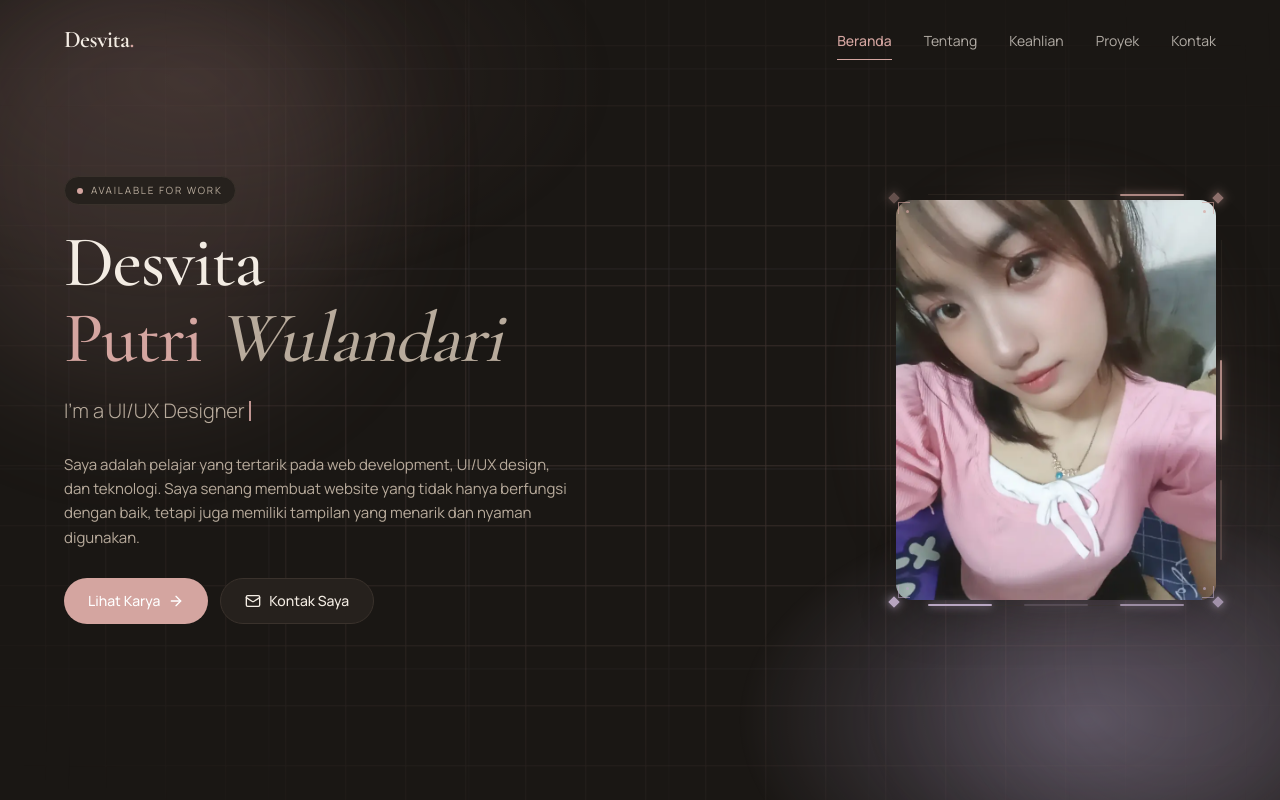
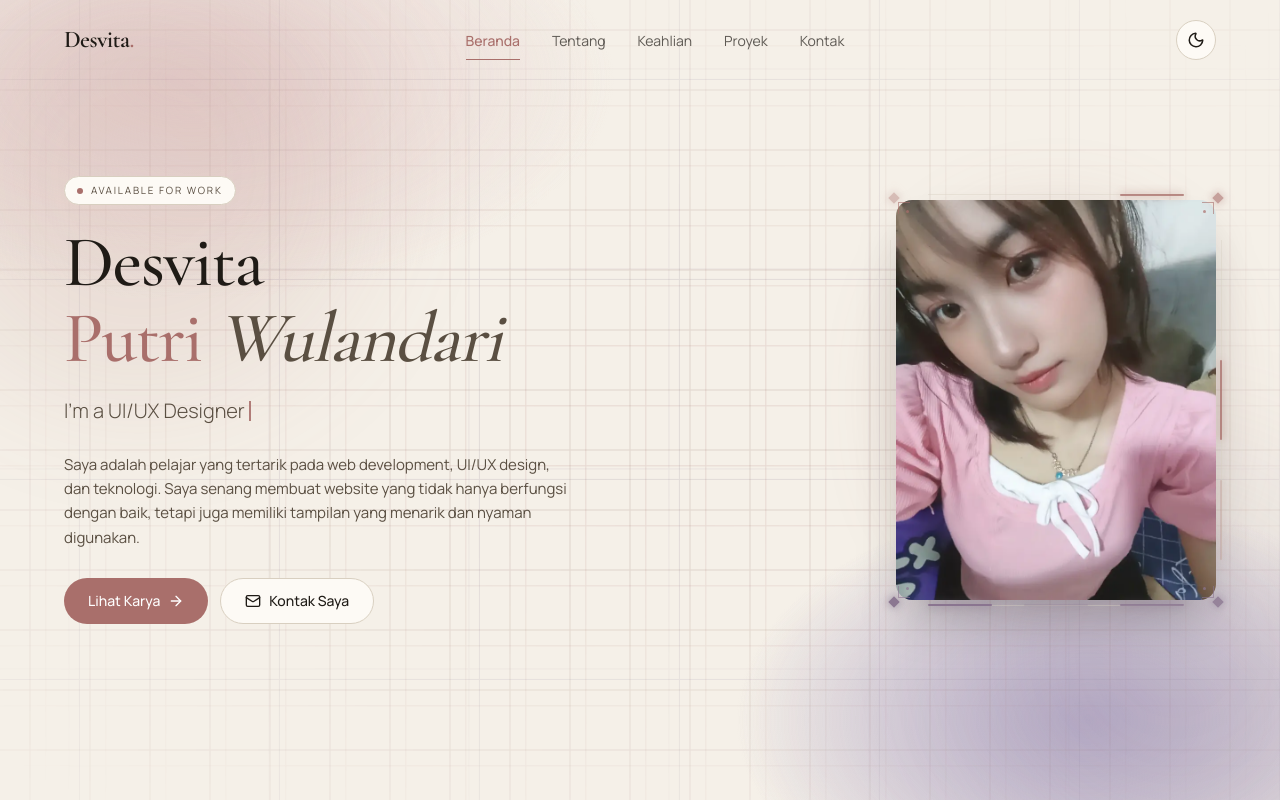
Before and after one commit to vitacantikbanget/portofolio, a Next.js app: page / in a window 1280 px wide. Shown: the top 800 px of the page. Built offline with nearby package versions, Linux system fonts and the light colour scheme.

Commit message:
feat: dark/light mode toggle with grid background

```diff
--- a/src/app/globals.css
+++ b/src/app/globals.css
@@ -1,10 +1,36 @@
 @import "tailwindcss";
 
-/* ====== DARK THEME (HANYA INI) ====== */
+@custom-variant dark (&:where(.dark, .dark *));
+
+/* ====== THEME VARIABLES ====== */
 :root {
+  --bg: #f5f0e8;
+  --bg-soft: #ebe4d8;
+  --surface: #fdfaf5;        /* cream, bukan putih */
+  --surface-2: #f0e9de;      /* card second layer */
+  --border: #d8cfc0;
+  --text: #1f1b16;            /* lebih gelap */
+  --text-muted: #5a4f42;      /* lebih gelap */
+  --accent: #a96f6b;
+  --accent-soft: #e8d5d2;
+  --mauve: #8a7590;
+  --lavender: #b8aec8;
+  --nav-bg: rgba(245, 240, 232, 0.8);
+
+  /* Grid */
+  --grid-color-1: #8a5a55;
+  --grid-color-2: #6b5a7a;
+  --grid-opacity-1: 0.18;
+  --grid-opacity-2: 0.14;
+  --grid-size-1: 60px;
+  --grid-size-2: 200px;
+}
+
+.dark {
   --bg: #1a1714;
   --bg-soft: #221e1a;
   --surface: #26211d;
+  --surface-2: #2e2823;
   --border: #3a322c;
   --text: #f3ece3;
   --text-muted: #b8ab9c;
@@ -12,8 +38,15 @@
   --accent-soft: #4a3a38;
   --mauve: #b8a6c2;
   --lavender: #a89bbd;
-  --glow: rgba(212, 165, 160, 0.3);
   --nav-bg: rgba(26, 23, 20, 0.75);
+
+  /* Grid */
+  --grid-color-1: #d4a5a0;
+  --grid-color-2: #b8a6c2;
+  --grid-opacity-1: 0.14;
+  --grid-opacity-2: 0.1;
+  --grid-size-1: 60px;
+  --grid-size-2: 200px;
 }
 
 /* ====== BASE ====== */
@@ -26,11 +59,94 @@ body {
   color: var(--text);
   font-family: var(--font-manrope), sans-serif;
   overflow-x: hidden;
+  transition: background 0.4s ease, color 0.4s ease;
+  position: relative;
+
+  background-image:
+    radial-gradient(
+      ellipse 60% 50% at 15% 10%,
+      var(--accent-soft) 0%,
+      transparent 55%
+    ),
+    radial-gradient(
+      ellipse 50% 50% at 85% 90%,
+      var(--lavender) 0%,
+      transparent 55%
+    );
+  background-attachment: fixed;
+  background-color: var(--bg);
 }
 
 h1, h2, h3, h4 {
   font-family: var(--font-cormorant), serif;
   letter-spacing: -0.02em;
+  color: var(--text);
+}
+
+p, span, a, button, li {
+  color: inherit;
+}
+
+/* ====== GRID 1 — rapat ====== */
+body::before {
+  content: "";
+  position: fixed;
+  inset: -100px;
+  z-index: -2;
+  background-image:
+    linear-gradient(var(--grid-color-1) 1px, transparent 1px),
+    linear-gradient(90deg, var(--grid-color-1) 1px, transparent 1px);
+  background-size: var(--grid-size-1) var(--grid-size-1);
+  opacity: var(--grid-opacity-1);
+  mask-image: radial-gradient(
+    ellipse 90% 80% at center,
+    black 20%,
+    transparent 85%
+  );
+  -webkit-mask-image: radial-gradient(
+    ellipse 90% 80% at center,
+    black 20%,
+    transparent 85%
+  );
+  animation: gridShift 40s linear infinite;
+  pointer-events: none;
+  transition: opacity 0.4s ease;
+}
+
+/* ====== GRID 2 — jarang ====== */
+body::after {
+  content: "";
+  position: fixed;
+  inset: -100px;
+  z-index: -3;
+  background-image:
+    linear-gradient(var(--grid-color-2) 1px, transparent 1px),
+    linear-gradient(90deg, var(--grid-color-2) 1px, transparent 1px);
+  background-size: var(--grid-size-2) var(--grid-size-2);
+  opacity: var(--grid-opacity-2);
+  mask-image: radial-gradient(
+    ellipse 90% 80% at center,
+    black 15%,
+    transparent 90%
+  );
+  -webkit-mask-image: radial-gradient(
+    ellipse 90% 80% at center,
+    black 15%,
+    transparent 90%
+  );
+  animation: gridShiftReverse 60s linear infinite;
+  pointer-events: none;
+  transition: opacity 0.4s ease;
+}
+
+@keyframes gridShift {
+  0% { transform: translate(0, 0); }
+  100% { transform: translate(60px, 60px); }
+}
+
+@keyframes gridShiftReverse {
+  0% { transform: translate(0, 0); }
+  100% { transform: translate(-200px, -200px); }
 }
 
 /* ====== UTILITIES ====== */
--- a/src/app/layout.tsx
+++ b/src/app/layout.tsx
@@ -26,7 +26,26 @@ export default function RootLayout({
   children: React.ReactNode;
 }) {
   return (
-    <html lang="id" className="dark">
+    <html lang="id" suppressHydrationWarning>
+      <head>
+        {/* Script untuk set tema sebelum halaman render — biar gak flicker */}
+        <script
+          dangerouslySetInnerHTML={{
+            __html: `
+              try {
+                const theme = localStorage.getItem('theme');
+                const systemDark = window.matchMedia('(prefers-color-scheme: dark)').matches;
+                const isDark = theme === 'dark' || (!theme && systemDark);
+                if (isDark) {
+                  document.documentElement.classList.add('dark');
+                } else {
+                  document.documentElement.classList.remove('dark');
+                }
+              } catch (e) {}
+            `,
+          }}
+        />
+      </head>
       <body className={`${cormorant.variable} ${manrope.variable}`}>
         {children}
       </body>
--- a/src/components/Navbar.tsx
+++ b/src/components/Navbar.tsx
@@ -2,6 +2,7 @@
 
 import { useEffect, useState } from "react";
 import { Menu, X } from "lucide-react";
+import ThemeToggle from "./ThemeToggle";
 import { cn } from "@/lib/utils";
 
 const links = [
@@ -61,7 +62,9 @@ export default function Navbar() {
     <header
       className={cn(
         "fixed top-0 left-0 right-0 z-50 transition-all duration-300",
-        scrolled ? "backdrop-blur-xl border-b shadow-sm" : "border-b border-transparent"
+        scrolled
+          ? "backdrop-blur-xl border-b shadow-sm"
+          : "border-b border-transparent"
       )}
       style={{
         background: scrolled ? "var(--nav-bg)" : "transparent",
@@ -110,7 +113,9 @@ export default function Navbar() {
           ))}
         </ul>
 
-        {/* Hamburger Mobile */}
+        {/* Kanan: Toggle + Hamburger */}
+        <div className="flex items-center gap-3">
+          <ThemeToggle />
           <button
             onClick={() => setOpen(!open)}
             aria-label="Buka menu"
@@ -119,6 +124,7 @@ export default function Navbar() {
           >
             {open ? <X size={18} /> : <Menu size={18} />}
           </button>
+        </div>
       </nav>
 
       {/* Menu Mobile */}
--- /dev/null
+++ b/src/components/ThemeToggle.tsx
@@ -0,0 +1,56 @@
+"use client";
+
+import { useEffect, useState } from "react";
+import { Moon, Sun } from "lucide-react";
+
+export default function ThemeToggle() {
+  const [isDark, setIsDark] = useState(false);
+  const [mounted, setMounted] = useState(false);
+
+  useEffect(() => {
+    setMounted(true);
+    const theme = localStorage.getItem("theme");
+    const systemDark = window.matchMedia(
+      "(prefers-color-scheme: dark)"
+    ).matches;
+    const dark = theme === "dark" || (!theme && systemDark);
+    setIsDark(dark);
+    document.documentElement.classList.toggle("dark", dark);
+  }, []);
+
+  const toggleTheme = () => {
+    const next = !isDark;
+    setIsDark(next);
+    document.documentElement.classList.toggle("dark", next);
+    localStorage.setItem("theme", next ? "dark" : "light");
+  };
+
+  // Placeholder sebelum mounted (biar gak error hydration)
+  if (!mounted) {
+    return (
+      <button
+        aria-label="Toggle theme"
+        className="w-10 h-10 rounded-full border flex items-center justify-center"
+        style={{
+          borderColor: "var(--border)",
+          background: "var(--surface)",
+        }}
+      />
+    );
+  }
+
+  return (
+    <button
+      onClick={toggleTheme}
+      aria-label={isDark ? "Aktifkan light mode" : "Aktifkan dark mode"}
+      className="w-10 h-10 rounded-full border flex items-center justify-center transition-all hover:scale-110"
+      style={{
+        borderColor: "var(--border)",
+        background: "var(--surface)",
+        color: "var(--text)",
+      }}
+    >
+      {isDark ? <Sun size={18} /> : <Moon size={18} />}
+    </button>
+  );
+}
```
Lines whose indentation alone changed are shown as unchanged.
